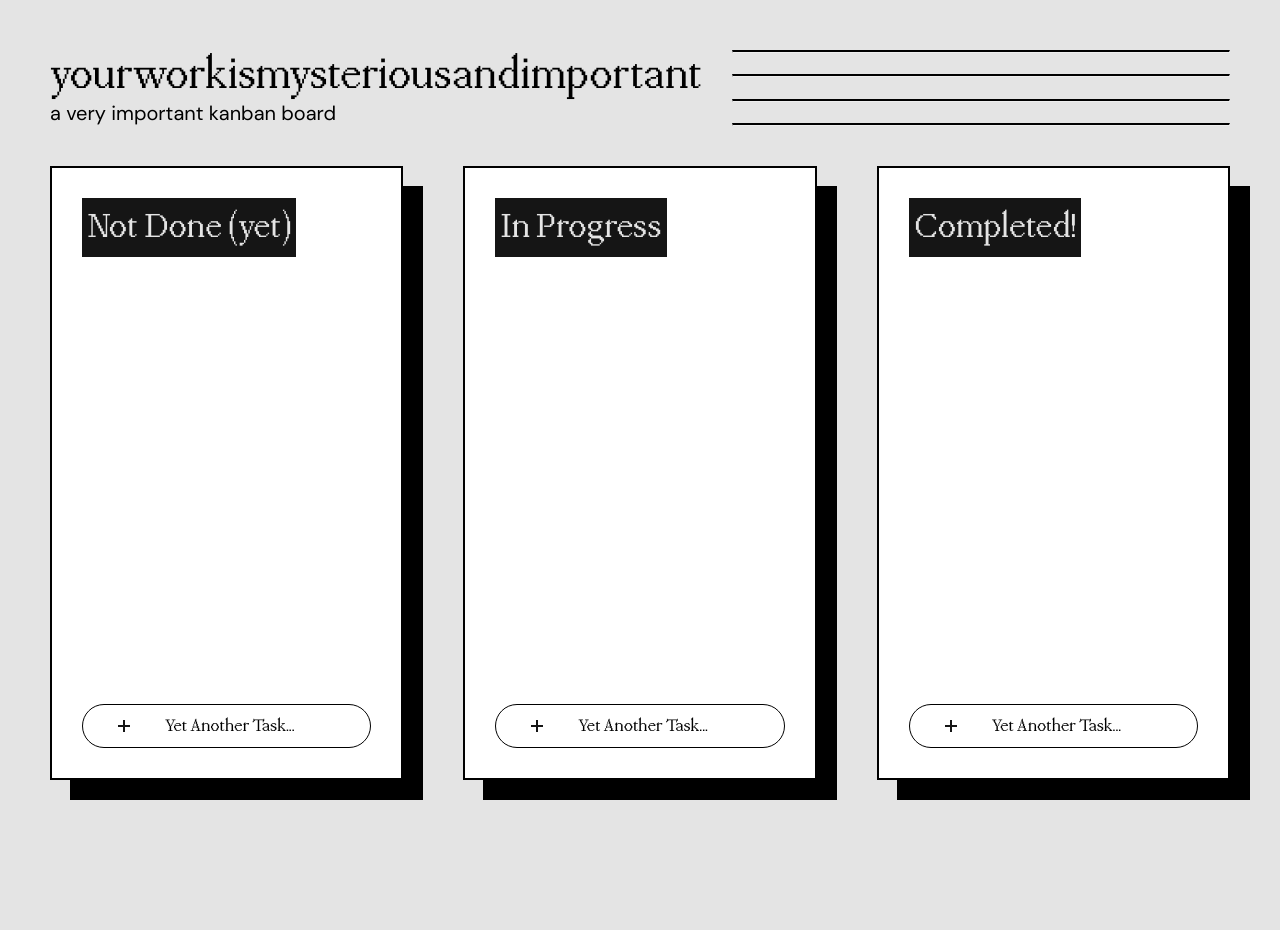
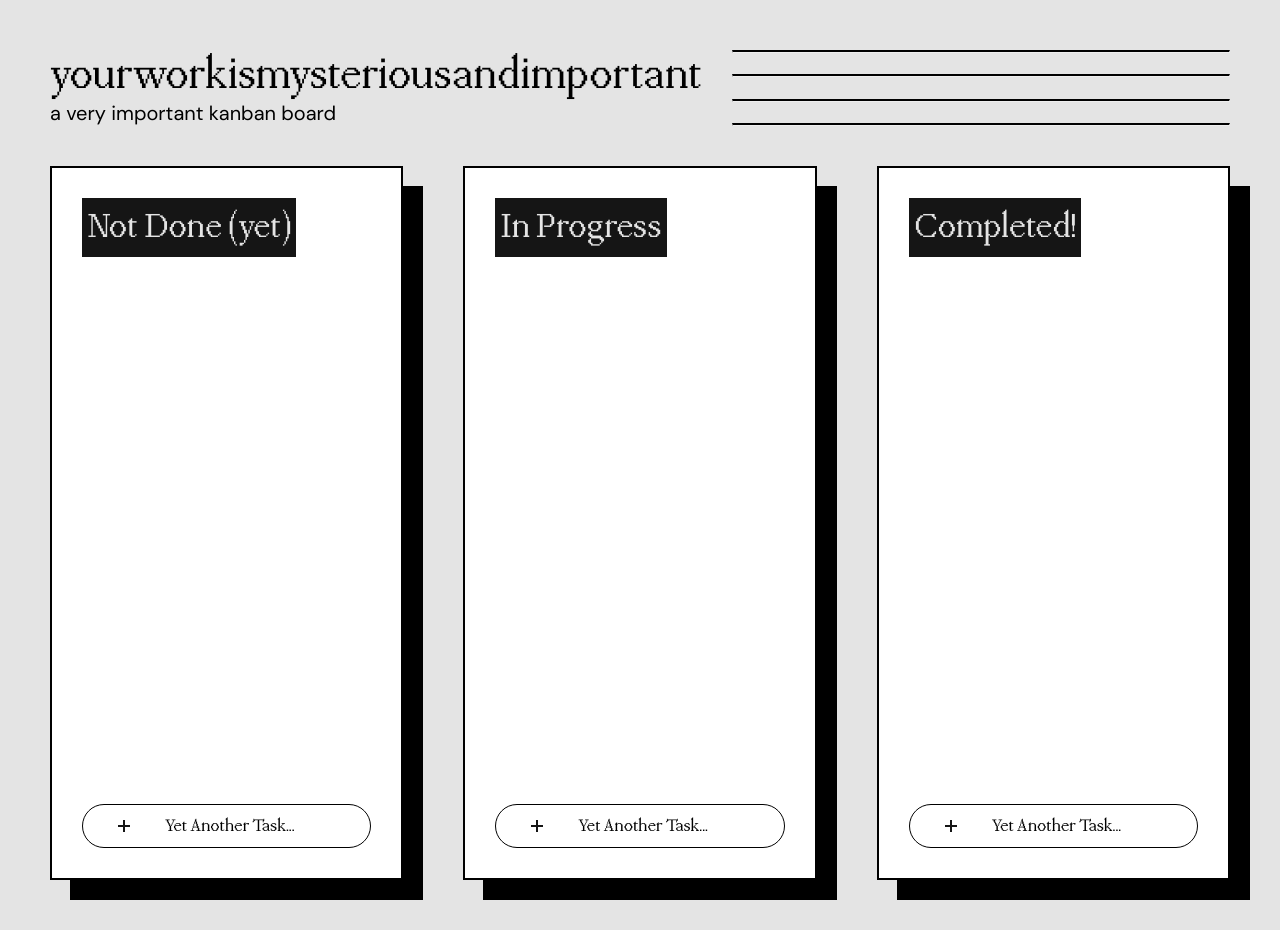
Before and after one commit to 1ucyhan/mysterious-and-important, a React (Create React App) app: page / in a window 1280 px wide. Before the commit the page ends 830 px from the top, so only its background shows below. Built offline with nearby package versions, Linux system fonts and the light colour scheme.

Commit message:
final touches

```diff
--- a/src/components/Column.tsx
+++ b/src/components/Column.tsx
@@ -1,13 +1,11 @@
 import styled from 'styled-components'
 import Task from './Task';
 import { useSelector, useDispatch } from 'react-redux'
-import { addTask, moveTask } from '../store/kanbanSlice'
 import { RootState } from '../store/store';
 import { useDrop } from 'react-dnd';
 import { useRef } from 'react';
 import { curryAddTask, curryMoveTask } from '../actions'
 
-// styles...
 const Header = styled.h3`
     font-size: 36px;
     margin: 0px;
@@ -33,8 +31,8 @@ const Background = styled.div`
     padding: 30px;
     background-color: white;
     flex-grow: 1;
+    height: 650px;
     // width: 350px;
-    height: 550px;
     border: 2px solid black;
     box-shadow: 20px 20px 0px 0px #000000;
 
```
Also changed, not shown: src/actions.ts (+24 -1 lines).
